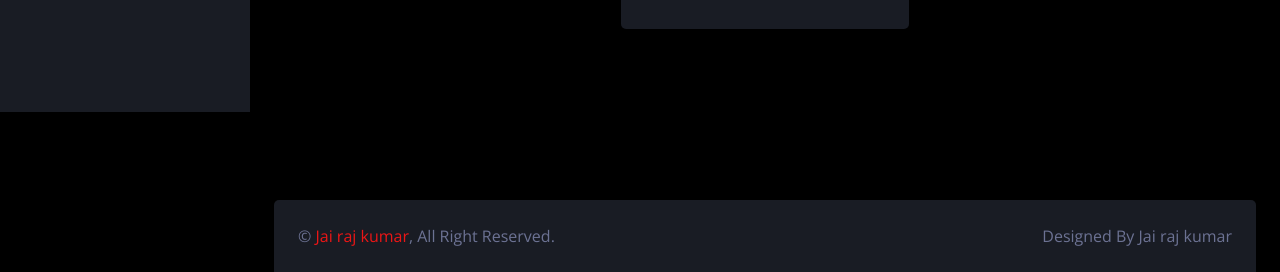
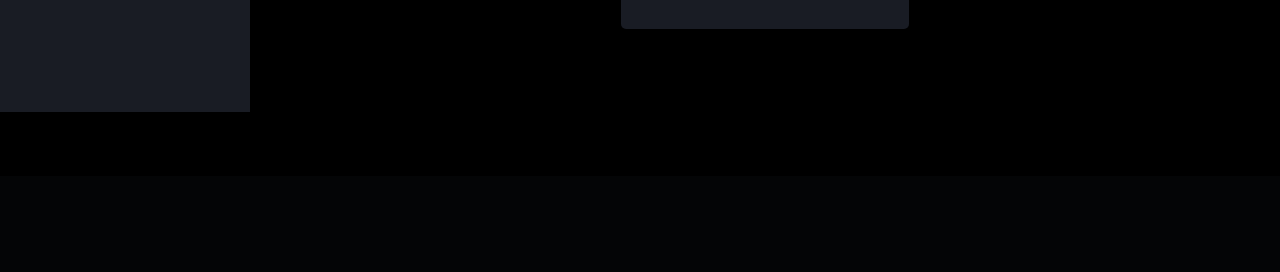
Before and after one commit to JaiRaj22/FinalProject, a Django app: page /search/ in a window 1280 px wide. Shown: the part 688-960 px from the top of the page. After the commit the page ends 800 px from the top, so only its background shows below. Run offline with Django 4.2, Linux system fonts and the light colour scheme; some libraries are stand-ins or nearby versions.

Commit message:
Update search.html

```diff
--- a/app/templates/search.html
+++ b/app/templates/search.html
@@ -137,19 +137,7 @@
 
 
             <!-- Footer Start -->
-            <div class="container-fluid pt-4 px-4">
-                <div class="bg-secondary rounded-top p-4">
-                    <div class="row">
-                        <div class="col-12 col-sm-6 text-center text-sm-start">
-                            &copy; <a href="#">Jai raj kumar</a>, All Right Reserved.
-                        </div>
-                        <div class="col-12 col-sm-6 text-center text-sm-end">
-                            <!--/*** This template is free as long as you keep the footer author’s credit link/attribution link/backlink. If you'd like to use the template without the footer author’s credit link/attribution link/backlink, you can purchase the Credit Removal License from "https://htmlcodex.com/credit-removal". Thank you for your support. ***/-->
-                            Designed By Jai raj kumar</a>
-                        </div>
-                    </div>
-                </div>
-            </div>
+
             <!-- Footer End -->
         </div>
         <!-- Content End -->
```
